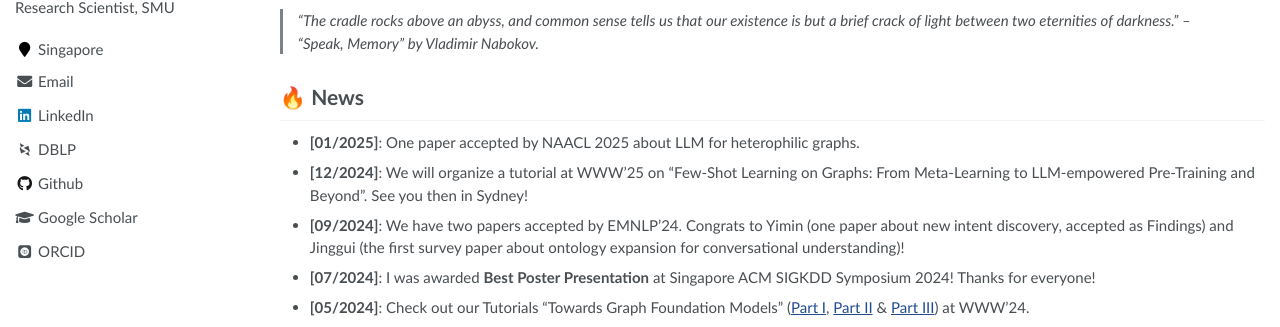
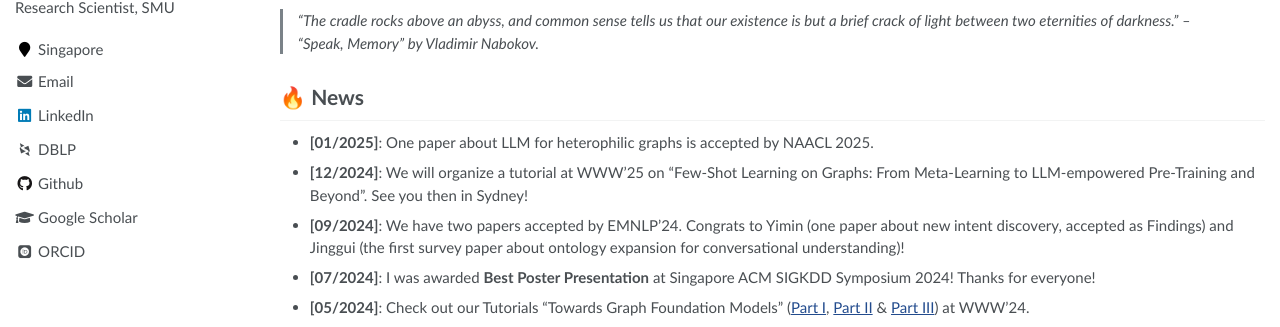
Before and after one commit to YuxiaWu/YuxiaWu.github.io, a Jekyll site: the page built from _pages/about.md, in a window 1280 px wide and 900 px high. Shown: the part 315-642 px from the top of the window. Built offline with Jekyll 4.4.1, drawn with Linux system fonts in a browser that asks for light colours; some web fonts are replaced.

```diff
--- a/_pages/about.md
+++ b/_pages/about.md
@@ -29,7 +29,7 @@ My name is Yuxia Wu, a research scientist at [Singapore Management University (S
 > "The cradle rocks above an abyss, and common sense tells us that our existence is but a brief crack of light between two eternities of darkness." – "Speak, Memory" by *Vladimir Nabokov.*
 
 # 🔥 News
-- **[01/2025]**: One paper accepted by NAACL 2025 about LLM for heterophilic graphs.
+- **[01/2025]**: One paper about LLM for heterophilic graphs is accepted by NAACL 2025.
 - **[12/2024]**: We will organize a tutorial at WWW'25 on "Few-Shot Learning on Graphs: From Meta-Learning to LLM-empowered Pre-Training and Beyond". See you then in Sydney!
 - **[09/2024]**: We have two papers accepted by EMNLP'24. Congrats to Yimin (one paper about new intent discovery, accepted as Findings) and Jinggui (the first survey paper about ontology expansion for conversational understanding)!
 - **[07/2024]**: I was awarded **Best Poster Presentation** at Singapore ACM SIGKDD Symposium 2024! Thanks for everyone!
```
